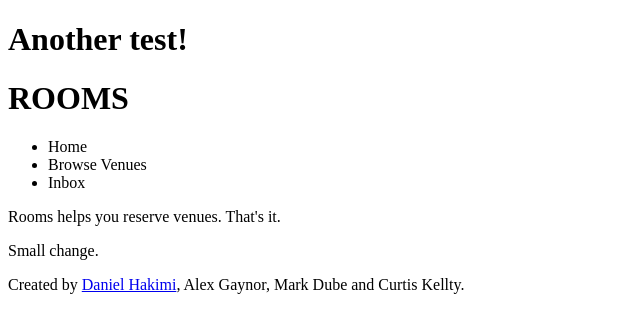
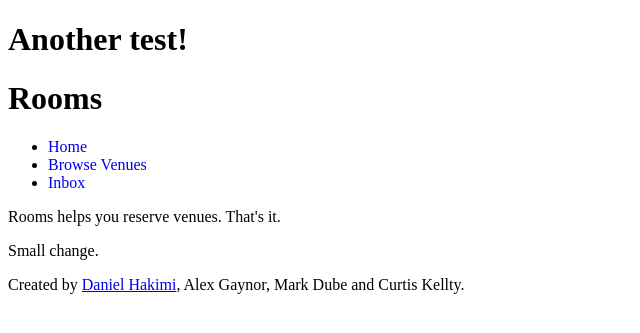
Before and after one commit to DanHakimi/Rooms, a Django app: page / in a window 1280 px wide. Shown: the top 333 px of the page, without its empty margins (0-640 px from the left). Run offline with Django 3.2, Linux system fonts and the light colour scheme.

Commit message:
Messing with index.html

```diff
--- a/static/css/index.css
+++ b/static/css/index.css
@@ -0,0 +1,7 @@
+nav ul{
+	style:none;
+}
+
+nav ul li a{
+	text-decoration:none
+}
--- a/templates/index.html
+++ b/templates/index.html
@@ -2,16 +2,17 @@
 <html>
     <head>
         <title>Rooms -- Index {in progress}</title>
+        <link rel="stylesheet" type="text/css" href="{{ STATIC_URL }}css/index.css" ></script>
         <script type="text/javascript" src="{{ STATIC_URL }}js/test.js"></script>
     </head>
     <body>
     	<header>
-		    <h1>ROOMS</h1>
+		    <h1>Rooms</h1>
 		    <nav>
 		    	<ul>
-		    		<li>Home</li>
-		    		<li>Browse Venues</li>
-		    		<li>Inbox</li>
+		    		<li><a href="#home">Home</a></li>
+		    		<li><a href="#home">Browse Venues</a></li>
+		    		<li><a href="#home">Inbox</a></li>
 		    	</ul>
 		    </nav>
         </header>
```
